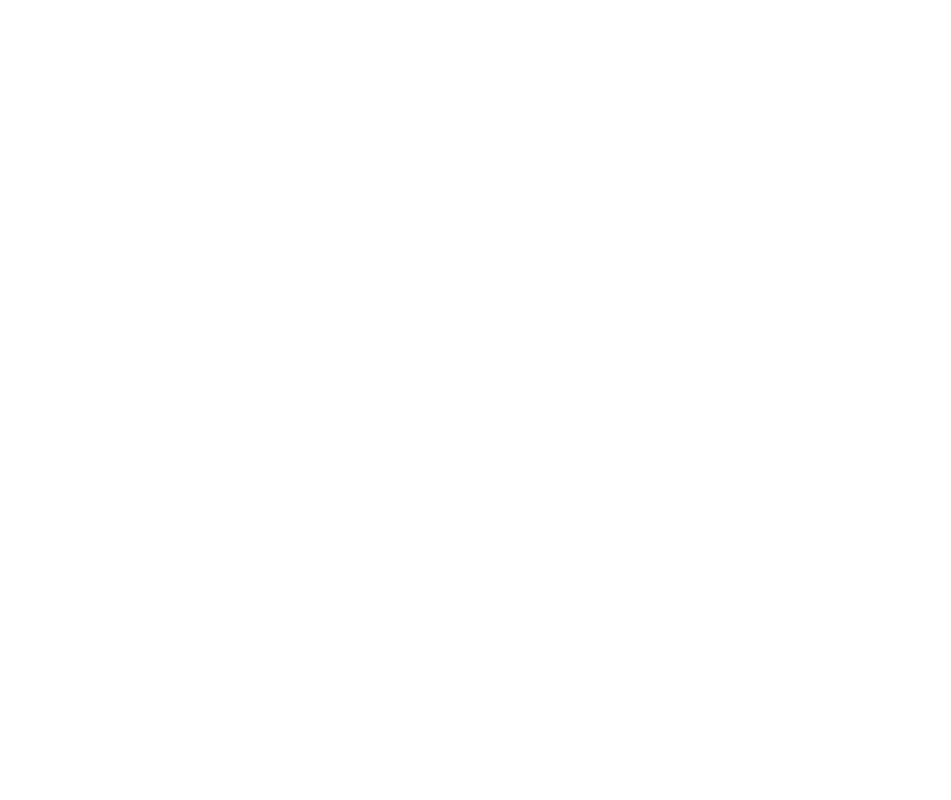
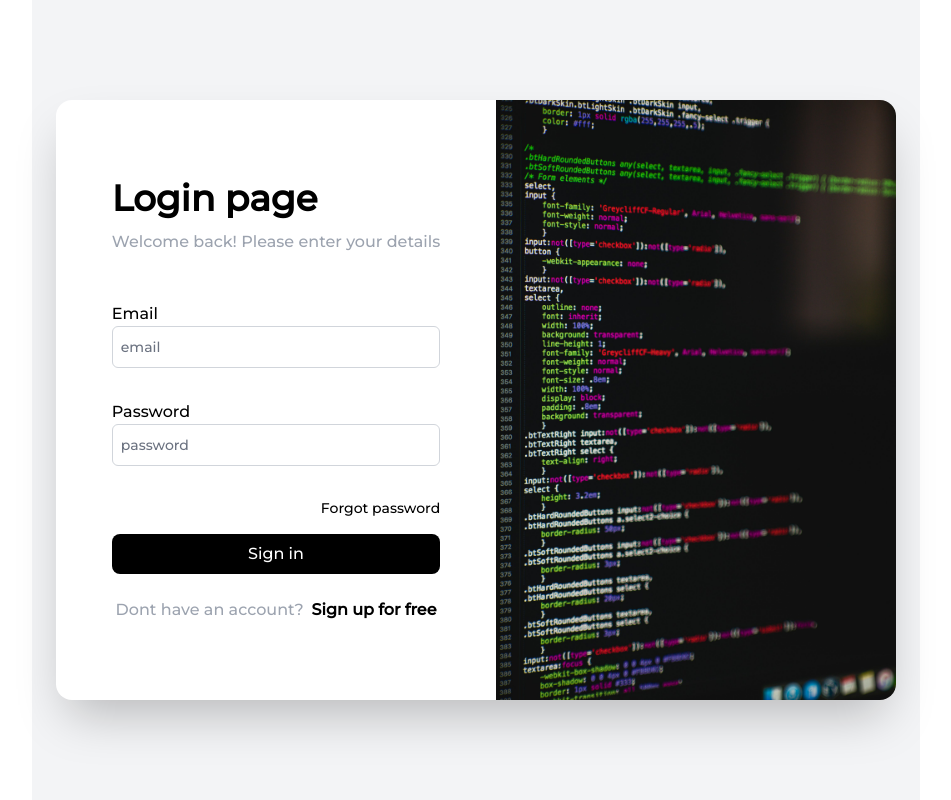
Before and after one commit to codevarty/friendbot, a React (Vite) app in the folder src/main/frontend/: page /login in a window 1280 px wide. Before the commit this address had no page. Shown: the whole page, without its empty margins (164-1115 px from the left). Built offline with nearby package versions, Linux system fonts and the light colour scheme.

Commit message:
Modify login design

```diff
--- a/src/main/frontend/src/App.jsx
+++ b/src/main/frontend/src/App.jsx
@@ -2,12 +2,14 @@
 import './App.css'
 import {Route, Routes} from "react-router-dom";
 import HomePage from "./pages/home/HomePage.jsx";
+import Login from "./pages/account/Login.jsx";
 
 function App() {
 
     return (
         <Routes>
             <Route path="/" element={<HomePage/>}/>
+            <Route path="/login" element={<Login/>}/>
         </Routes>
     );
 }
--- /dev/null
+++ b/src/main/frontend/src/pages/account/Login.jsx
@@ -0,0 +1,59 @@
+import React from 'react';
+import codes from '../../assets/codes.jpg';
+import {Link} from "react-router-dom";
+const Login = () => {
+
+    return (
+        <div className="flex justify-center items-center min-h-screen bg-gray-100">
+            <div className="relative flex flex-col m-6 space-y-8 bg-white shadow-2xl
+            rounded-2xl md:flex-row md:space-y-0">
+                <div className="flex flex-col justify-center p-8 md:p-14">
+                    <span className="mb-3 text-4xl font-bold">Login page</span>
+                    <span className="font-light text-gray-400 mb-8">
+                        Welcome back! Please enter your details
+                    </span>
+                    <div className="py-4">
+                        <span className="mb-2 text-md">Email</span>
+                        <input
+                            type="text"
+                            className="w-full p-2 border border-gray-300 rounded-md
+                            placeholder:font-light placeholder:text-sm placeholder:text-gray-500"
+                            name="email"
+                            placeholder="email"
+                            id="email"/>
+                    </div>
+                    <div className="py-4">
+                        <span className="mb-2 text-md">Password</span>
+                        <input
+                            type="password"
+                            name="pass"
+                            className="w-full p-2 border border-gray-300 rounded-md
+                            placeholder:font-light placeholder:text-sm placeholder:text-gray-500"
+                            placeholder="password"
+                        />
+                    </div>
+                    <div className="flex justify-end w-full py-4">
+                        <Link to="/" className="text-sm">Forgot password</Link>
+                    </div>
+                    <button className="w-full bg-black text-white p-2 rounded-lg mb-6
+                    hover:bg-gray-300 hover:text-black">
+                        Sign in
+                    </button>
+                    <div className="text-center text-gray-400">
+                        Dont have an account?
+                        <span className="ml-2 font-semibold text-black">Sign up for free</span>
+                    </div>
+                </div>
+                <div className="relative">
+                    <img
+                        src={codes || ""}
+                        className="w-[400px] h-full hidden rounded-r-2xl md:block object-cover"
+                        alt="login-bg"
+                    />
+                </div>
+            </div>
+        </div>
+    );
+}
+
+export default Login;
```
Also changed, not shown: src/main/frontend/src/assets/codes.jpg (added).
